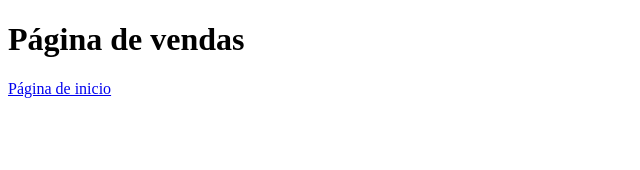
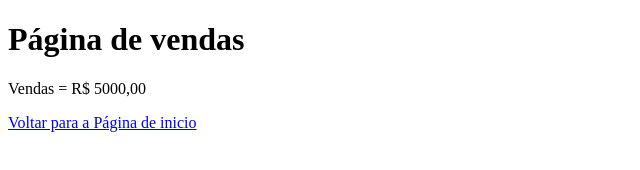
Before and after one commit to CHARLLYS97/TESTE, a plain HTML site: page vendas.html in a window 1280 px wide. Shown: the whole page, without its empty margins (0-640 px from the left). Drawn offline with Linux system fonts and the light colour scheme.

Commit message:
Acrescentado valor das vendas

```diff
--- a/vendas.html
+++ b/vendas.html
@@ -8,7 +8,8 @@
 </head>
 <body>
     <h1>Página de vendas</h1>
-    <a href="index.html">Página de inicio</a>
+    <p>Vendas = R$ 5000,00</p>
+    <a href="index.html">Voltar para a Página de inicio</a>
 
 </body>
 </html>
```
